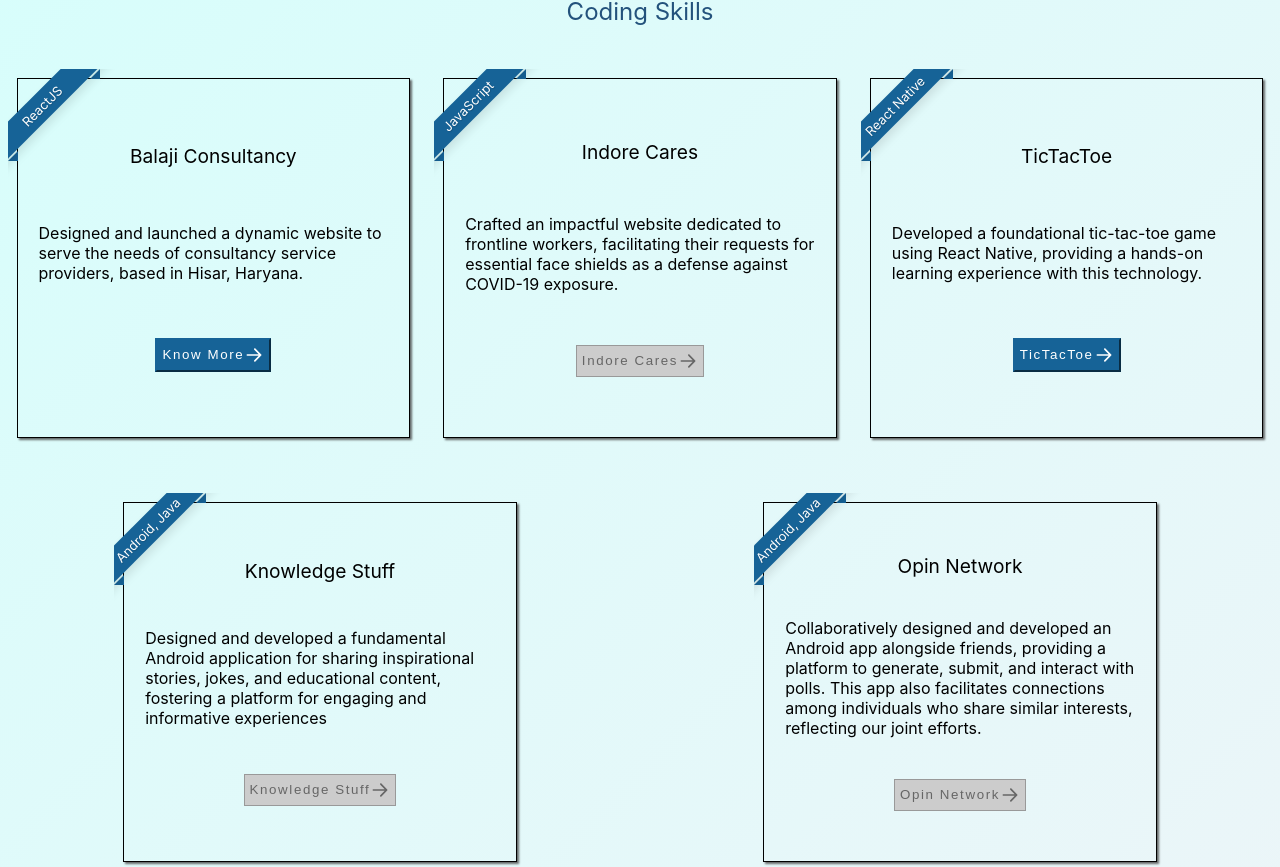
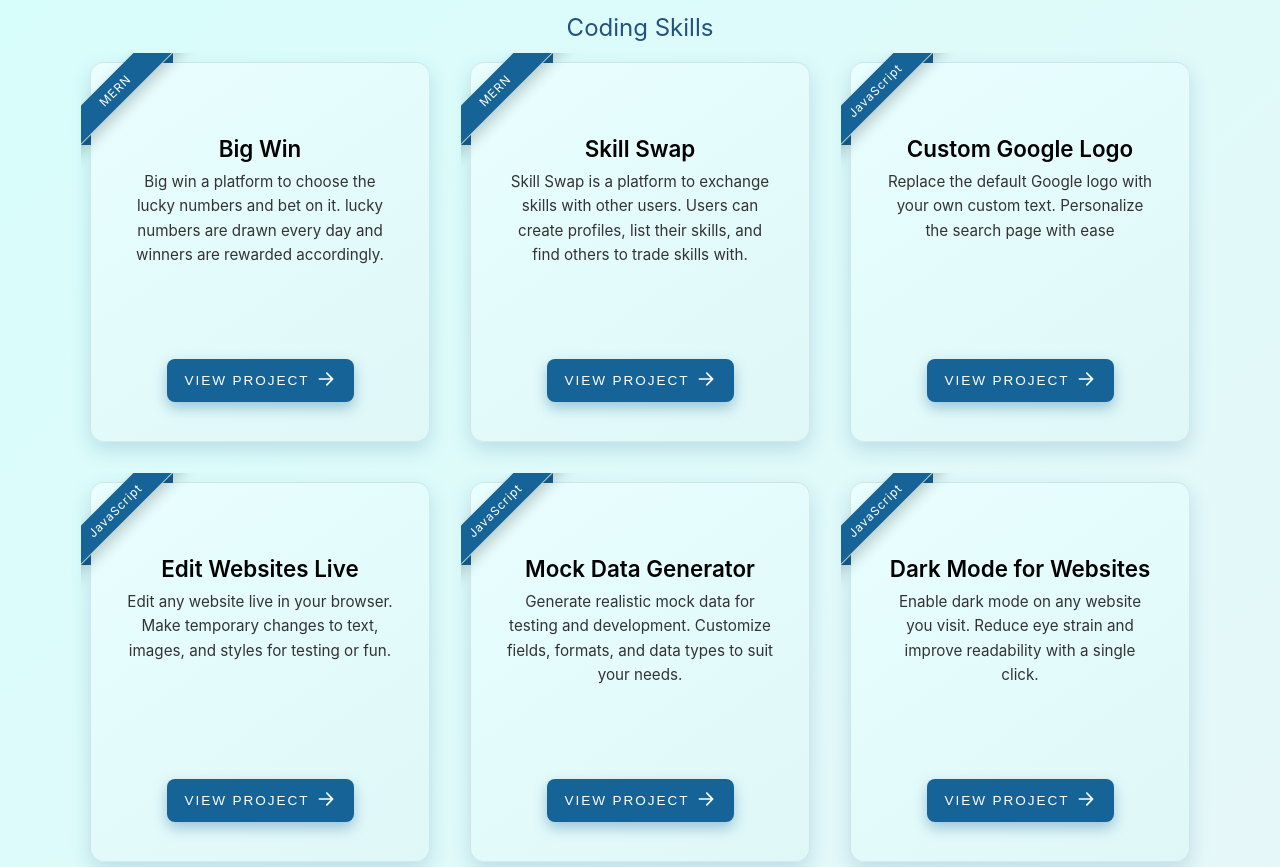
Before and after one commit to Bhagirathsheela/personal-website, a React (Create React App) app: page / in a window 1280 px wide. Shown: the part 815-1682 px from the top of the page. Built offline with nearby package versions, Linux system fonts and the light colour scheme.

Commit message:
updated projects

```diff
--- a/public/css/styles.css
+++ b/public/css/styles.css
@@ -239,48 +239,86 @@ body {
 }
 
 /* skills start*/
+* {
+    box-sizing: border-box;
+    padding: 0;
+    margin: 0;
+    -webkit-box-sizing: border-box;
+    -moz-box-sizing: border-box;
+}
+
+:root {
+    --font-color: #fff;
+    --font-hover-color: rgba(255, 255, 255, 0.70);
+    --link-font-color: #44bae8;
+    --link-hover-color: #16a4db;
+    --border-color: #00000033;
+    --background-image: linear-gradient(-45deg, #166397 0%, #65faf1 100%);
+    --primary-color: #23527c;
+}
+
+.font_large { font-size: 2.5em; }
+.font_medium { font-size: 1.5em; }
+.color_primary { color: var(--primary-color); }
+.text_center { text-align: center; }
+.padding_20_0 { padding: 20px 0; }
+
+body {
+    margin: 0;
+    font-family: -apple-system, BlinkMacSystemFont, 'Segoe UI', 'Roboto',
+        'Oxygen','Ubuntu','Cantarell','Fira Sans','Droid Sans','Helvetica Neue',
+        sans-serif;
+    -webkit-font-smoothing: antialiased;
+    -moz-osx-font-smoothing: grayscale;
+    color: var(--font-color);
+}
+
+html, body {
+    max-width: 100%;
+    overflow-x: hidden;
+}
+
+/* ===================== SKILLS / CARDS ===================== */
+
 .skills {
-    padding: 2em 0;
-    /*  background-image: var(--background-image); */
+    padding: 3em 0;
 }
 
 .flex_container {
     display: flex;
-    flex-direction: row;
-    justify-content: space-around;
-    align-items: center;
+    justify-content: center;
+    gap: 2.5rem;
+    flex-wrap: wrap;
     color: #000;
-    flex-wrap: wrap;
 }
 
+/* CARD */
 .flex_clild {
-    width: 300px;
-        min-height: 350px;
-    margin: 2em 0px;
-    border: 1px solid #000;
-    box-shadow: #3e3e3ec4 2px 2px 2px;
+    width: 320px;
+    max-width: 100%;
+    min-height: 380px;
+    padding: 1.5rem 1.2rem;
+    background: linear-gradient(145deg, #e9ffff, #dff7f7);
+    border: 1px solid rgba(0, 0, 0, 0.08);
+    border-radius: 14px;
+    box-shadow: 0 8px 20px rgba(22, 99, 151, 0.18);
     position: relative;
-    flex: 0 0 calc(25% - 50px);
+
     display: flex;
     flex-direction: column;
     align-items: center;
-    justify-content: space-evenly;
-    height: 45vmin;
+    justify-content: space-between;
+
+    transition: all 0.35s ease;
 }
 
 .flex_clild:hover {
-    box-shadow: #3e3e3ec4 10px 10px 10px;
+    transform: translateY(-10px);
+    box-shadow: 0 18px 40px rgba(22, 99, 151, 0.35);
 }
 
+/* RIBBON */
 .box_tag {
-    /*  border: 1px solid var(--link-font-color);
-    left: 50%;
-    width: auto;
-    transform: translateX(-50%);
-    background: var(--link-font-color);
-    padding: 2px 20px 5px 20px;
-    font-size: small;
-    border-radius: 5px; */
     z-index: 10;
     width: 120px;
     height: 120px;
@@ -300,15 +338,13 @@ body {
 }
 
 .box_tag:before {
-    top: 0px;
+    top: 0;
     left: 82px;
-    box-sizing: border-box;
 }
 
 .box_tag:after {
     bottom: 28px;
-    left: 0px;
-    box-sizing: border-box;
+    left: 0;
 }
 
 .box_tag:before,
@@ -319,110 +355,126 @@ body {
 
 .box_tag .box_tag_text {
     position: absolute;
-    display: block;
     width: 200px;
     background-color: #166397;
-    box-shadow: 0 5px 10px rgba(0, 0, 0, 0.1);
     color: #fff;
-    font-size: 13px;
-    /* font-weight: bold; */
-    text-shadow: 0 1px 1px rgba(0, 0, 0, 0.2);
-    /* text-transform: uppercase; */
+    font-size: 12px;
+    letter-spacing: 0.08em;
     text-align: center;
     left: -66px;
     top: 24px;
     transform: rotate(-45deg);
-    padding: 5px 0px;
+    padding: 6px 0;
+    box-shadow: 0 6px 14px rgba(0, 0, 0, 0.2);
 }
 
+/* TITLE */
 .title_txt {
-    font-size: larger;
+    font-size: 1.4rem;
+    font-weight: 600;
+    margin-top: 3rem;
+    margin-bottom: 0.5rem;
     text-align: center;
-    display: inline-block;
-    width: 100%;
-    margin-top: 20px
 }
 
+/* DESCRIPTION */
 .intro_txt {
-    width: auto;
-    display: block;
-    padding: 10px 21px;
-
-
+    font-size: 0.95rem;
+    line-height: 1.6;
+    text-align: center;
+    padding: 0 1rem;
+    color: #333;
+    flex-grow: 1;
 }
 
+/* BUTTON */
 .link_btn {
-    display: inline-block;
-    padding: 5px;
+    display: inline-flex;
+    align-items: center;
+    gap: 6px;
+    padding: 10px 18px;
+    margin-bottom: 15px;
+    background-color: #166397;
     color: #fff;
-    letter-spacing: .10rem;
-    transition: all .3s;
-    overflow: hidden;
-    z-index: 1;
-    border-color: #166397;
-    border-width: 2px;
-    background-color: #166397;
-    width: max-content;
-    transition: transform 0.3s ease;
-    margin-bottom: 20px;
+    font-size: 0.85rem;
+    letter-spacing: 0.12rem;
+    text-transform: uppercase;
+    border: none;
+    border-radius: 8px;
+    cursor: pointer;
+    box-shadow: 0 6px 14px rgba(22, 99, 151, 0.35);
+    transition: all 0.3s ease;
 }
 
 .link_btn:hover {
-    /*  box-shadow: 2px 2px 2px #ccc;*/
-    /* transform: translateX(51%); */
     background-color: #0f517d;
-    transform: scale(1.1);
-}
-
-.right_arrow {
-    /*  position: absolute;
-    right: 6px;
-    top: 6px; */
+    transform: translateY(-3px) scale(1.05);
+    box-shadow: 0 10px 22px rgba(22, 99, 151, 0.45);
 }
 
 .right_arrow_svg {
-    display: inline-block;
-    vertical-align: middle;
+    transition: transform 0.3s ease;
+}
+
+.link_btn:hover .right_arrow_svg {
+    transform: translateX(4px);
 }
 
 .link_btn.disabled {
-    border: 1px solid #999999;
     background-color: #cccccc;
     color: #666666;
+    cursor: not-allowed;
+    box-shadow: none;
 }
 
-.link_btn.disabled .right_arrow #SVGRepo_iconCarrier path {
-    fill: #666666;
+/* ===================== RESPONSIVE (CARDS ONLY) ===================== */
+
+/* Mobile */
+@media (max-width: 767px) {
+    .flex_container {
+        gap: 1.5rem;
+    }
+
+    .flex_clild {
+        width: 100%;
+        max-width: 420px;
+        margin: 0 auto;
+    }
+
+    .title_txt {
+        font-size: 1.25rem;
+    }
+
+    .intro_txt {
+        font-size: 0.9rem;
+        padding: 0 0.5rem;
+    }
 }
 
-/* .link_btn:after {
-        content: '';
-        position: absolute;
-        bottom: 0;
-        left: 0;
-        width: 100%;
-        height: 100%;
-        background-color:#166397;
-        z-index: -2;
+/* Tablet */
+@media screen and (min-width: 768px) and (max-width: 1023px) {
+    .flex_clild {
+        flex: 0 0 calc(50% - 2.5rem);
+        max-width: 360px;
     }
-.link_btn:before {
-        content: '';
-        position: absolute;
-        bottom: 0;
-        left: 0;
-        width: 0%;
-        height: 100%;
-        background-color: #0b3856;
-        transition: all .3s;
-        z-index: -1;
-    } */
+}
 
-/* .link_btn:hover {
-        color: #fff;
+/* Small Desktop */
+@media screen and (min-width: 1024px) and (max-width: 1280px) {
+    .flex_clild {
+        flex: 0 0 calc(33.33% - 2.5rem);
+        max-width: 340px;
     }
- .link_btn:hover:before {
-     width: 100%;
- } */
+}
+
+/* Large Screens */
+@media screen and (min-width: 1281px) {
+    .flex_clild {
+        flex: 0 0 320px;
+    }
+}
+
+
 /* Skills end */
 
 /* Footer styles Bhagi*/
--- a/src/consts.js
+++ b/src/consts.js
@@ -55,6 +55,53 @@ export const educationInfo = [
 
 export const projectsInfo = [
   {
+    language: "MERN",
+    title: "Big Win",
+    intro:
+      "Big win a platform to choose the lucky numbers and bet on it. lucky numbers are drawn every day and winners are rewarded accordingly.",
+    linkBtnTxt: "View Project",
+    link: "https://big-win-frontend.vercel.app",
+  },
+  {
+    language: "MERN",
+    title: "Skill Swap",
+    intro:
+      "Skill Swap is a platform to exchange skills with other users. Users can create profiles, list their skills, and find others to trade skills with.",
+    linkBtnTxt: "View Project",
+    link: "https://skill-swap-frontend.vercel.app",
+  },
+  {
+    language: "JavaScript",
+    title: "Custom Google Logo",
+    intro:
+      "Replace the default Google logo with your own custom text. Personalize the search page with ease",
+    linkBtnTxt: "View Project",
+    link: "https://chromewebstore.google.com/detail/custom-google-logo/bellfmkglhnmefgigmjhkdeodjaajcgh",
+  },
+  {
+    language: "JavaScript",
+    title: "Edit Websites Live",
+    intro:
+      "Edit any website live in your browser. Make temporary changes to text, images, and styles for testing or fun.",
+    linkBtnTxt: "View Project",
+    link: "https://chromewebstore.google.com/detail/edit-websites-live/dimedmhonbaennlgmfaicibgpoldefcm?authuser=0&hl=en&pli=1",
+  },
+  {
+    language: "JavaScript",
+    title: "Mock Data Generator",
+    intro:"Generate realistic mock data for testing and development. Customize fields, formats, and data types to suit your needs.",
+    linkBtnTxt: "View Project",
+    link: "https://chromewebstore.google.com/detail/mock-data-generator/dlknohkngfncgickemjlfldifojpehmb?authuser=0&hl=en",
+  },
+  {
+    language: "JavaScript",
+    title: "Dark Mode for Websites",
+    intro:
+      "Enable dark mode on any website you visit. Reduce eye strain and improve readability with a single click.",
+    linkBtnTxt: "View Project",
+    link: "https://chromewebstore.google.com/detail/dark-mode-night-theme-for/jngldlhjlgcpbohcelbjkmiaocpjdokh?authuser=0&hl=en",
+  },
+  {
     language: "ReactJS",
     title: "Balaji Consultancy",
     intro:
@@ -76,8 +123,9 @@ export const projectsInfo = [
     intro:
       "Developed a foundational tic-tac-toe game using React Native, providing a hands-on learning experience with this technology.",
     linkBtnTxt: "TicTacToe",
-    link: "https://play.google.com/store/apps/details?id=com.TicTocToe.myapp&pcampaignid=web_share",
+    link: "",
   },
+  //https://play.google.com/store/apps/details?id=com.TicTocToe.myapp&pcampaignid=web_share
   {
     language: "Android, Java",
     title: "Knowledge Stuff",
```
